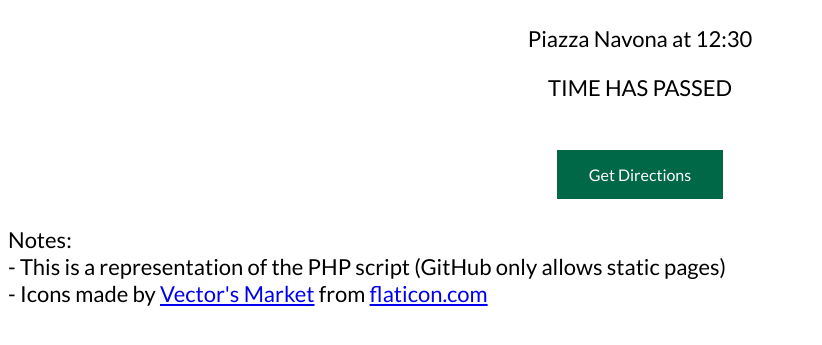
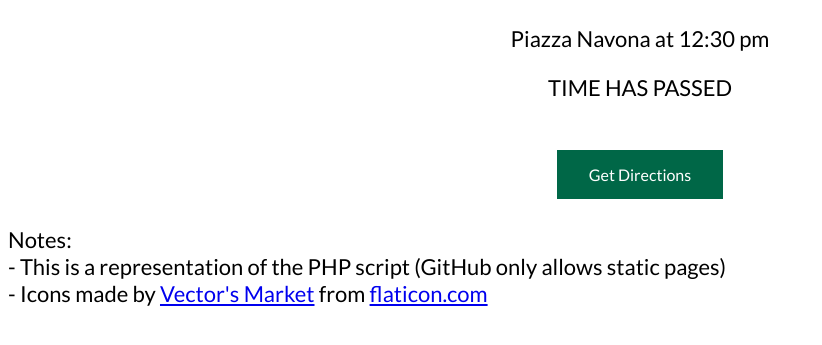
Before and after one commit to jeffkitson-music/jeffkitson-music.github.io, a plain HTML site: page mp/index.html in a window 1280 px wide. Shown: the part 211-556 px from the top of the page, without its empty margins (0-822 px from the left). Drawn offline with Linux system fonts and the light colour scheme.

Commit message:
Update index.html

```diff
--- a/mp/index.html
+++ b/mp/index.html
@@ -25,7 +25,7 @@ body {
 <img src="lighthouse.png" alt="lighthouse">
 <br>
 <h2>Meeting Point</h2>
-Piazza Navona at 12:30
+Piazza Navona at 12:30 pm
 <br>
 <p id="countdown"></p>
 <br>
```
